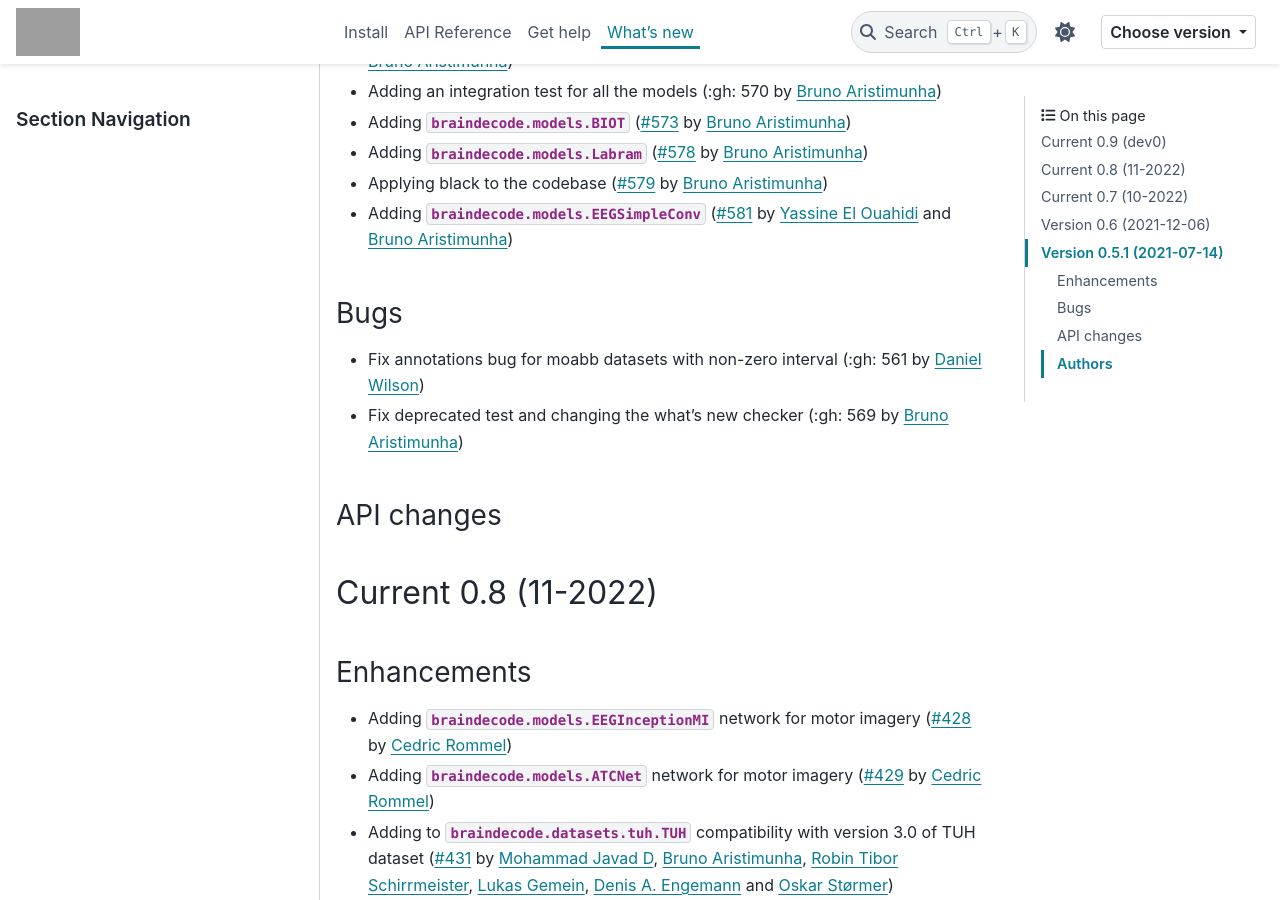
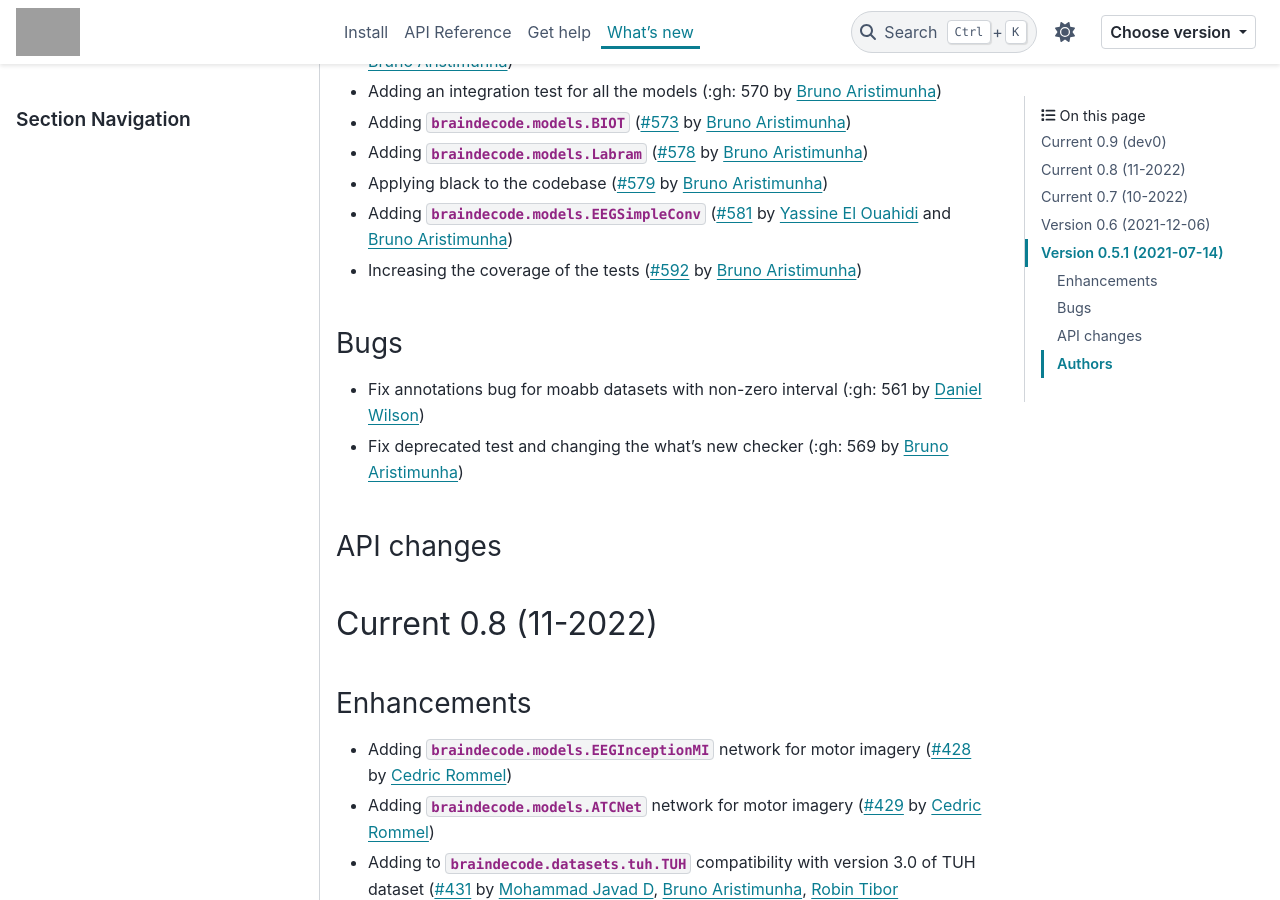
Before and after one commit to braindecode/braindecode, a Sphinx documentation site: the page built from docs/whats_new.rst, in a window 1280 px wide and 900 px high, scrolled down 496 px. Built offline with Sphinx 7.4.7 and the PyData theme 0.15.4, drawn with Linux system fonts in a browser that asks for light colours; pages that are not in the unit, such as notebooks, are missing from menus; comment, search, counter and statistics services are not loaded; cross-references to code outside the pages are shown as plain code; grey boxes are pictures that could not be loaded.

Commit message:
updating the whats new file

```diff
--- a/docs/whats_new.rst
+++ b/docs/whats_new.rst
@@ -29,7 +29,7 @@ Enhancements
 - Adding :class:`braindecode.models.Labram` (:gh:`578` by `Bruno Aristimunha`_)
 - Applying black to the codebase (:gh:`579` by `Bruno Aristimunha`_)
 - Adding :class:`braindecode.models.EEGSimpleConv` (:gh:`581` by `Yassine El Ouahidi`_ and `Bruno Aristimunha`_)
-
+- Increasing the coverage of the tests (:gh:`592` by `Bruno Aristimunha`_)
 
 Bugs
 ~~~~
```
